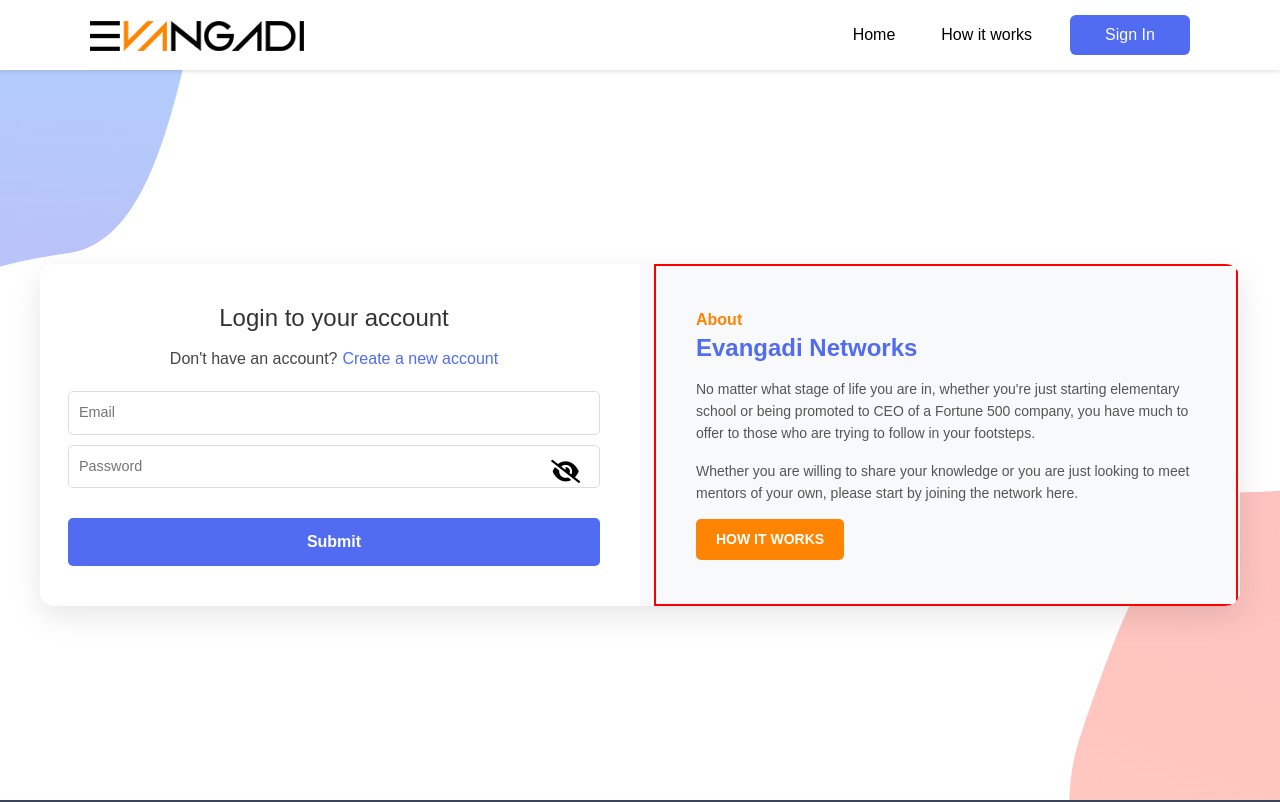
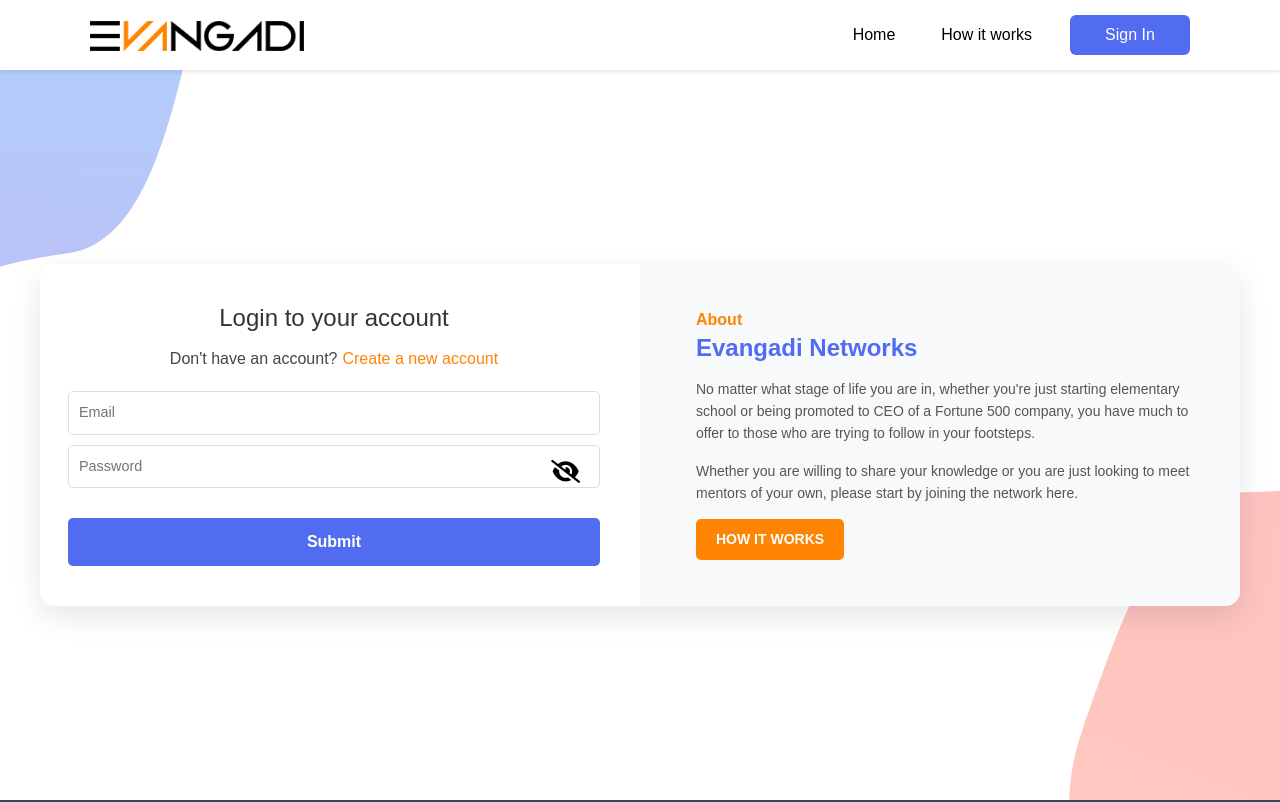
Before and after one commit to Mohizanur/Evangadi-Forum, a React (Create React App) app in the folder client/: page /login in a window 1280 px wide. Shown: the top 802 px of the page. Built offline with nearby package versions, Linux system fonts and the light colour scheme.

Commit message:
Updated ui took resemble evangadi

```diff
--- a/client/src/components/Footer.css
+++ b/client/src/components/Footer.css
@@ -60,3 +60,15 @@
 .st>li {
     padding-bottom:3px;
 }
+
+ul > li > a:hover {
+  color: #FE8402 !important;
+  text-decoration: none;
+}
+
+ul > li > a {
+  line-height: 1.4em;
+  text-decoration: none;
+  color: lightgray;
+  transition: color 0.3s ease;
+}
--- a/client/src/pages/About.jsx
+++ b/client/src/pages/About.jsx
@@ -6,10 +6,7 @@
   const navigate = useNavigate();
 
   return (
-    <div
-      className={`about-section ${isEmbedded ? "embedded" : ""}`}
-      style={{ border: "2px solid red" }}
-    >
+    <div className={`about-section ${isEmbedded ? "embedded" : ""}`}>
       <div className="about-content">
         <h3 className="about-title">About</h3>
         <h2 className="about-brand">Evangadi Networks</h2>
--- a/client/src/pages/Login.css
+++ b/client/src/pages/Login.css
@@ -218,3 +218,25 @@
   position: relative;
   z-index: 1; /* Lower than the header's z-index of 1000 */
 }
+/* Add to Login.css */
+.create {
+  color: #FE8402 !important; /* Change from #516CF0 to #FE8402 */
+  text-decoration: none;
+  margin-left: 5px;
+  transition: color 0.3s ease;
+}
+
+.create:hover {
+  text-decoration: underline;
+  color: #e67300 !important; /* Darker orange on hover */
+}
+
+/* For the privacy policy and terms links in Register.jsx */
+p a.create {
+  color: #FE8402 !important;
+}
+
+p a.create:hover {
+  color: #e67300 !important;
+  text-decoration: underline;
+}
--- a/client/src/pages/Register.jsx
+++ b/client/src/pages/Register.jsx
@@ -130,6 +130,10 @@
                 {errors.username && (
                   <small className="text-danger">{errors.username}</small>
                 )}
+
+                <div className="signinfas">
+                  {" "}
+                  {/* Changed from "signfas" to "signinfas" */}
                   <input
                     ref={passwordDom}
                     type={passwordVisible ? "text" : "password"}
@@ -137,7 +141,6 @@
                     placeholder="Password"
                     style={{ padding: "10px" }}
                   />
-                <div className="signfas">
                   <i onClick={togglePasswordVisibility}>
                     {passwordVisible ? (
                       <i className="fas fa-eye" />
```
Lines whose indentation alone changed are shown as unchanged.
